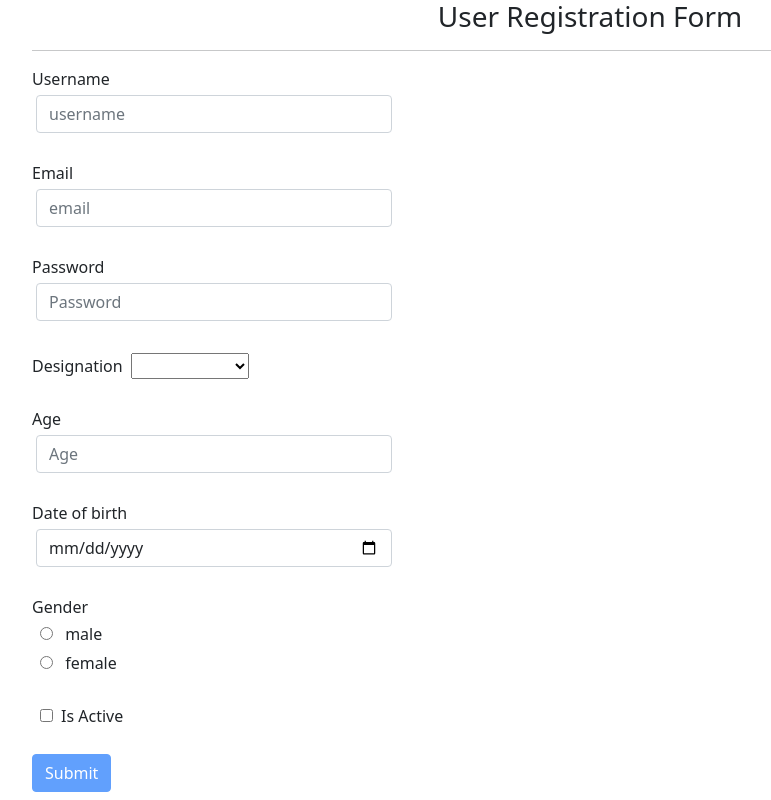
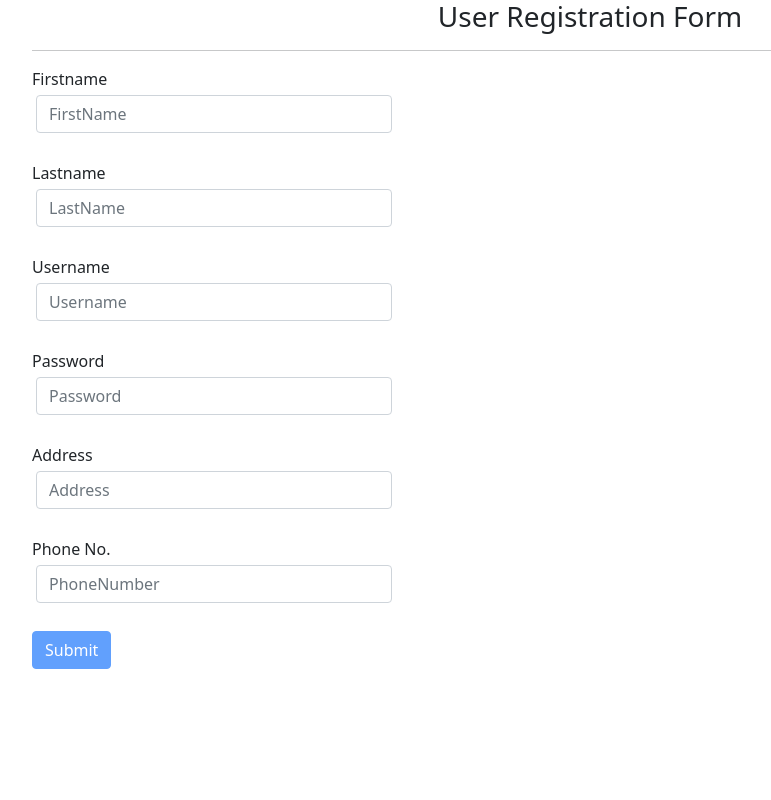
Before and after one commit to anas012/Practice, an Angular app in the folder CRUD/: page / in a window 1280 px wide. Shown: the whole page, without its empty margins (50-821 px from the left). Built offline with nearby package versions, Linux system fonts and the light colour scheme.

Commit message:
usersignup

```diff
--- a/CRUD/src/app/authentication.service.ts
+++ b/CRUD/src/app/authentication.service.ts
@@ -1,4 +1,5 @@
 import { Injectable } from '@angular/core';
+import { Iusermodel, userRegister } from './shared/User.model';
 import {HttpClient} from '@angular/common/http'
 @Injectable({
   providedIn: 'root'
@@ -6,8 +7,8 @@ import {HttpClient} from '@angular/common/http'
 export class AuthenticationService {
 
   constructor( private htppdata:HttpClient) { }
-siginup(email:string,username:string,password:string,dob:Date,designg:string,Age:number,gender:string,isactive:boolean)
+SiginupUser(user:Iusermodel)
 {
-
+return this.htppdata.post<userRegister>("http://192.168.18.118:3000/login/signup",user);
 }
 }
--- a/CRUD/src/app/login/login.component.html
+++ /dev/null
@@ -1 +0,0 @@
-<h1>hello world</h1>
--- a/CRUD/src/app/login/login.component.ts
+++ /dev/null
@@ -1,15 +0,0 @@
-import { Component, OnInit } from '@angular/core';
-
-@Component({
-  selector: 'app-login',
-  templateUrl: './login.component.html',
-  styleUrls: ['./login.component.css']
-})
-export class LoginComponent implements OnInit {
-
-  constructor() { }
-
-  ngOnInit(): void {
-  }
-
-}
--- a/CRUD/src/app/siginup/siginup.component.html
+++ b/CRUD/src/app/siginup/siginup.component.html
@@ -1,5 +1,10 @@
 <div class="container">
 <div class="row">
+  <div class="col-xs-12" *ngIf !issubmit>
+    <div class="alert alert-success" role="alert">
+    Form submitted successfully
+    </div>
+  </div>
 <div class="text-center">
     <h3>User Registration Form</h3>
     <hr>
@@ -8,126 +13,103 @@
     <form (ngSubmit)="onsubmit(f)" #f="ngForm">
 
       <div class="form-group">
-        <label for="email">Username</label>
+        <label for="FirstName">Firstname</label>
         <input
           type="text"
           class="form-control m-1"
-          id="username"
-          ngModel name="username"
-          placeholder="username"
-          #username="ngModel"
-          name="username"
+          id="FirstName"
+          ngModel name="FirstName"
+          placeholder="FirstName"
+          #FirstName="ngModel"
+          name="FirstName"
+          required
+        />
+      </div>
+      <span class="help-block" *ngIf="!FirstName.valid && FirstName.touched" >Please enter first name</span>
+      <br>
+      <div class="form-group">
+        <label for="LastMame">Lastname</label>
+        <input
+          type="text"
+          class="form-control m-1"
+          id="LastName"
+          ngModel name="LastName"
+          placeholder="LastName"
+          #LastName="ngModel"
+          name="LastName"
+          required
+        />
+      </div>
+      <span class="help-block" *ngIf="!LastName.valid && LastName.touched" >Please enter last name</span>
+       <br>
+      <div class="form-group">
+        <label for="Username">Username</label>
+        <input
+          type="text"
+          class="form-control m-1"
+          id="Username"
+          ngModel name="Username"
+          placeholder="Username"
+          #Username="ngModel"
+          name="Username"
           required
         />
       </div>
 
-      <span class="help-block" *ngIf="!username.valid && username.touched" >Please enter a valid username</span>
+      <span class="help-block" *ngIf="!Username.valid && Username.touched" >Please enter a valid username</span>
       <br>
       <div class="form-group">
-        <label for="email">Email</label>
+        <label for="Password">Password</label>
          <input
-          type="email"
+          type="password"
           class="form-control m-1"
-          id="email"
-          ngModel name="email"
-          placeholder="email"
-          name="email"
-          #email="ngModel"
+          id="Password"
+          placeholder="Password"
+          ngModel name="Password"
+          #Password="ngModel"
+          name="Password"
           required
         />
     </div>
-
-      <span class="help-block" *ngIf="!email.valid && email.touched" >Please enter a valid email</span>
+     <span class="help-block" *ngIf="!Password.valid && Password.touched" >Please enter your password</span>
    <br>
      <div class="form-group">
-        <label for="password">Password</label>
+      <label for="Address">Address</label>
       <input
-          type="password"
+        type="text"
         class="form-control m-1"
-          id="password"
-          placeholder="Password"
-          ngModel name="password"
-          #password="ngModel"
-          name="password"
+        id="Address"
+        ngModel name="Address"
+        placeholder="Address"
+        #Address="ngModel"
+        name="Address"
         required
       />
     </div>
+    <span class="help-block" *ngIf="!Address.valid && Address.touched" >Please enter your address</span>
 
-    <span class="help-block" *ngIf="!password.valid && password.touched" >Please enter a password</span>
    <br>
     <div class="form-group">
-        <label class="my-1 mr-2" for="inlineFormCustomSelectPref"
-          >Designation</label
-        >
-        <select
-          class="custom-select my-1 mr-sm-2  col-sm-4 m-2"
-          id="inlineFormCustomSelectPref"
-          ngModel name="designation"
-          #designation="ngModel"
-          name="designation"
-          required
-          id="designation"
-
-        >
-          <option value="ASE">ASE</option>
-          <option value="SE">SE</option>
-          <option value="SSE">SSE</option>
-          <option value="Intern">Intern</option>
-        </select>
-      </div>
-
-      <span class="help-block" *ngIf="!designation.valid && designation.touched" >Please select the designation</span>
-      <br>
-      <div class="form-group">
-        <label for="Age">Age</label>
+      <label for="PhoneNumber">Phone No.</label>
       <input
-          type="number"
-          class="form-control m-1"
-          id="Age"
-          placeholder="Age"
-          ngModel name="age"
-          #age="ngModel"
-          name="age"
+        type="text"
+        class="form-control m-1 number"
+        id="PhoneNumber"
+        ngModel name="PhoneNumber"
+        placeholder="PhoneNumber"
+        #PhoneNumber="ngModel"
+        name="PhoneNumber"
         required
       />
     </div>
-
-      <span class="help-block" *ngIf="!age.valid && age.touched" >Please enter a you Age</span>
-      <br>
-      <div class="form-group">
-        <label for="dob">Date of birth</label>
-        <input
-          type="date"
-          class="form-control m-1"
-          id="date"
-          placeholder="MM/DD/YYYY"
-          ngModel name="dob"
-          #dob="ngModel"
-          name="dob"
-          required
-        />
-      </div>
-
-      <label></label>
-      <span class="help-block" *ngIf="!dob.valid && dob.touched" >Please enter your date of birth</span>
-      <br>
-        <label for="gender">Gender</label>
-     <div class="radio" *ngFor="let gen of genders">
-        <label>
-        <input type="radio" class="m-2" name="gen" ngModel [value]="gen" name="gend" #gend="ngModel" required /> {{gen}}</label>
-    <span class="help-block" *ngIf="!gend.valid && gend.touched">Please select your gender</span>
-  </div>
-  <br>
-  <div class="custom-control custom-checkbox">
-    <input type="checkbox" class="custom-control-input m-2" ngModel name="isactive" name="isactive" id="isactive" checked>
-    <label class="custom-control-label" for="isactive">Is Active</label>
-  </div>
-
+    <span class="help-block" *ngIf="!PhoneNumber.valid && PhoneNumber.touched" >Please enter a phoneno</span>
      <br>
     <div>
       <button type="submit" [disabled]="!f.valid" class="btn btn-primary">Submit</button>
     </div>
     </form>
   </div>
+  <div class="row">
   </div>
 </div>
+</div>
--- a/CRUD/src/app/siginup/siginup.component.ts
+++ b/CRUD/src/app/siginup/siginup.component.ts
@@ -1,41 +1,70 @@
-import { formatCurrency } from '@angular/common';
-import { ViewChild } from '@angular/core';
 import { Component, OnInit } from '@angular/core';
 import { NgForm } from '@angular/forms';
-import { usermodel } from '../shared/User.model';
+import { AuthenticationService } from '../authentication.service';
+import { Iusermodel, userRegister } from '../shared/User.model';
+import { map } from 'rxjs/operators';
+import { LOCATION_INITIALIZED } from '@angular/common';
 
 @Component({
   selector: 'app-siginup',
   templateUrl: './siginup.component.html',
   styleUrls: ['./siginup.component.css']
 })
+
 export class SiginupComponent implements OnInit {
+
   genders = ['male','female'];
-
-user !:usermodel;
-  constructor() { }
+  submitted!:string;
+  issubmit=false;
+  message!:string;
+  resp!:userRegister;
+constructor(private authservices:AuthenticationService){}
 
   ngOnInit(): void {
-  }
+      }
   onsubmit(form:NgForm)
   {
+    this.issubmit=false;
     if (!form.value)
     {
     return;
     }
+    else {
+      console.log(this.userdata(form));
+      this.authservices.SiginupUser(this.userdata(form)).subscribe(
+        res=>
+        {
 
-    else {
-      console.log (this.userdata(form));
+          localStorage.setItem('token',res.token);
+          localStorage.setItem('userid',res.user_id);
+          console.log(res.user_id);
+          console.log(res.token);
+        },
+        error=>
+        {
+          console.log(error);
+        }
+      );
     }
+
   }
   userdata(form:NgForm)
   {
-    this.user.email=form.value.email;
-    this.user.name=form.value.name;
-    this.user.password=form.value.password;
-    this.user.dob=form.value.dob,
-    this.user.age=form.value.age,
-    this.user.designation=form.value.designation;
-    this.user.isactive=form.value.isactive;
-  }
+    const user:Iusermodel={
+
+   FirstName:form.value.FirstName,
+   LastName:form.value.LastName,
+   Username:form.value.Username,
+   Password:form.value.Password,
+   PhoneNumber:form.value.PhoneNumber,
+   Address:form.value.Address,
+    }
+    return user;
+
 }
+show()
+{
+this.submitted="Form submiited Succesffully";
+}
+
+}
--- /dev/null
+++ b/CRUD/src/app/userlogin/userlogin.component.html
@@ -0,0 +1,35 @@
+<div class="container">
+    <div class="row">
+        <form  (ngSubmit)="onlogin(f)" #f="ngForm">
+            <div class="form-group">
+                <label for="Username">Email</label>
+                <input
+                  type="text"
+                  class="form-control m-1 number"
+                  id="Username"
+                  ngModel name="Username"
+                  placeholder="Username"
+                  #Username="ngModel"
+                  name="Username"
+                  required
+                />
+              </div>
+              <span class="help-block" *ngIf="!Username.valid && Username.touched" >Please email</span>
+
+              <div class="form-group">
+                <label for="Password">Password</label>
+                <input
+                  type="password"
+                  class="form-control m-1 number"
+                  id="Password"
+                  ngModel name="Password"
+                  placeholder="Password"
+                  #Password="ngModel"
+                  name="Password"
+                  required
+                />
+              </div>
+              <span class="help-block" *ngIf="!Password.valid && Password.touched" >Please enter a password</span>
+          </form>
+    </div>
+</div>
--- /dev/null
+++ b/CRUD/src/app/userlogin/userlogin.component.ts
@@ -0,0 +1,27 @@
+import { Component, OnInit } from '@angular/core';
+import { NgForm } from '@angular/forms';
+@Component({
+  selector: 'app-userlogin',
+  templateUrl: './userlogin.component.html',
+  styleUrls: ['./userlogin.component.css']
+})
+export class USERLOGINComponent implements OnInit {
+
+  constructor() { }
+
+  ngOnInit(): void {
+  }
+
+  onsubmit(form:NgForm)
+  {
+    if (!form.valid)
+    {
+      return ;
+    }
+    else
+    {
+
+    }
+
+  }
+}
```
Also changed, not shown: CRUD/src/app/app.module.ts (+4 -3 lines), CRUD/src/app/shared/User.model.ts (+13 -12 lines), CRUD/src/app/userlogin/userlogin.component.css (added), 1 other file (tests, documents, lock files or other folders). Lines whose indentation alone changed are shown as unchanged.
